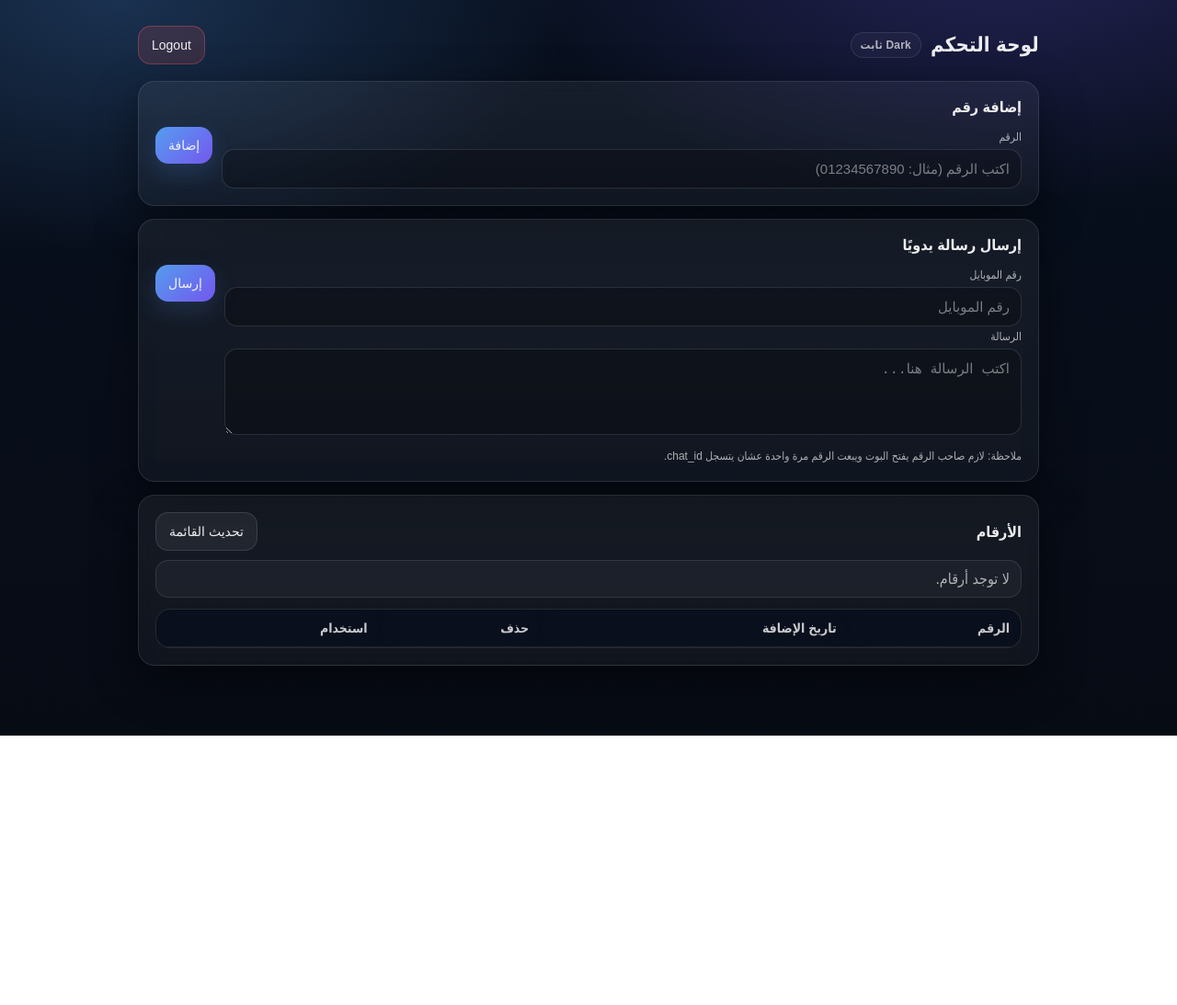
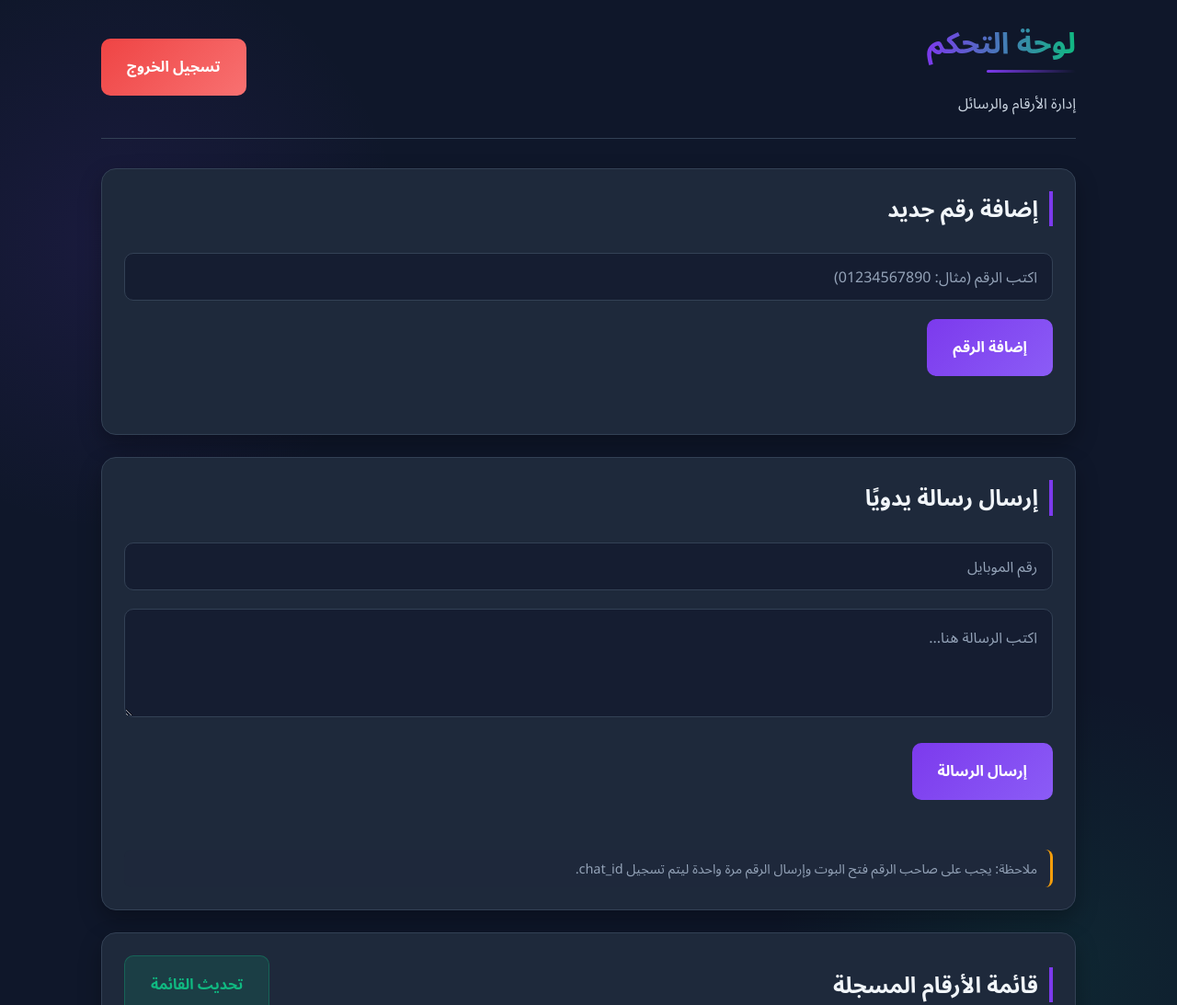
Before and after one commit to johnlatif16/telegram_lab, a website: page public/dashboard.html in a window 1280 px wide. Shown: the top 1093 px of the page at 92% size. Before the commit the page ends 800 px from the top, so only its background shows below. Drawn offline with Linux system fonts and the light colour scheme; no server answers; sample sign-in values are in the browser's storage.

Commit message:
Update dashboard.html

```diff
--- a/public/dashboard.html
+++ b/public/dashboard.html
@@ -4,278 +4,349 @@
   <meta charset="utf-8" />
   <meta name="viewport" content="width=device-width,initial-scale=1" />
   <title>Dashboard</title>
-
   <style>
-    :root{
-      --bg: #0b1220;
-      --panel: rgba(255,255,255,.06);
-      --panel2: rgba(255,255,255,.04);
-      --border: rgba(255,255,255,.10);
-      --text: rgba(255,255,255,.92);
-      --muted: rgba(255,255,255,.66);
-
-      --brand: #5aa7ff;
-      --brand2: #7c5cff;
-      --ok: #39d98a;
-      --danger: #ff5d5d;
-      --warn: #ffcc66;
-
-      --shadow: 0 16px 50px rgba(0,0,0,.45);
-      --radius: 18px;
+    /* تخصيص الخطوط والألوان */
+    :root {
+      --primary: #7c3aed;
+      --primary-light: #8b5cf6;
+      --secondary: #10b981;
+      --danger: #ef4444;
+      --warning: #f59e0b;
+      --dark-bg: #0f172a;
+      --dark-card: #1e293b;
+      --dark-border: #334155;
+      --text-primary: #f1f5f9;
+      --text-secondary: #cbd5e1;
+      --text-muted: #94a3b8;
+      --shadow: rgba(0, 0, 0, 0.3);
     }
 
-    *{ box-sizing:border-box; }
-    html,body{ height:100%; }
-    body{
-      margin:0;
-      font-family: Arial, system-ui, -apple-system, "Segoe UI", Tahoma, sans-serif;
-      background:
-        radial-gradient(900px 500px at 85% -10%, rgba(124,92,255,.25), transparent 60%),
-        radial-gradient(900px 500px at 10% 0%, rgba(90,167,255,.22), transparent 55%),
-        linear-gradient(180deg, #08101f 0%, #070b14 100%);
-      color:var(--text);
-      padding:28px;
+    * {
+      box-sizing: border-box;
+      margin: 0;
+      padding: 0;
     }
 
-    .wrap{ max-width: 980px; margin:0 auto; }
-
-    .topbar{
-      display:flex;
-      justify-content:space-between;
-      align-items:center;
-      gap:12px;
-      flex-wrap:wrap;
-      margin-bottom:18px;
+    body {
+      font-family: 'Segoe UI', 'Noto Sans Arabic', Tahoma, sans-serif;
+      margin: 0;
+      padding: 0;
+      background-color: var(--dark-bg);
+      color: var(--text-primary);
+      line-height: 1.6;
+      min-height: 100vh;
+      background-image:
+        radial-gradient(circle at 10% 20%, rgba(124, 58, 237, 0.1) 0%, transparent 20%),
+        radial-gradient(circle at 90% 80%, rgba(16, 185, 129, 0.1) 0%, transparent 20%);
     }
 
-    h2{
-      margin:0;
-      font-size:22px;
-      letter-spacing:.2px;
-      display:flex;
-      align-items:center;
-      gap:10px;
+    .container {
+      max-width: 1100px;
+      margin: 0 auto;
+      padding: 20px;
     }
 
-    .badge{
-      font-size:12px;
-      padding:6px 10px;
-      border:1px solid var(--border);
-      border-radius:999px;
-      color:var(--muted);
-      background:rgba(255,255,255,.03);
+    /* تحسين العناوين */
+    h2 {
+      font-size: 2rem;
+      margin-bottom: 1.5rem;
+      background: linear-gradient(90deg, var(--primary), var(--secondary));
+      -webkit-background-clip: text;
+      -webkit-text-fill-color: transparent;
+      background-clip: text;
+      position: relative;
+      display: inline-block;
     }
 
-    .card{
-      background: linear-gradient(180deg, var(--panel) 0%, var(--panel2) 100%);
-      border:1px solid var(--border);
-      border-radius: var(--radius);
-      padding:18px;
-      margin:14px 0;
-      box-shadow: var(--shadow);
-      backdrop-filter: blur(8px);
+    h2::after {
+      content: '';
+      position: absolute;
+      bottom: -8px;
+      right: 0;
+      width: 60%;
+      height: 3px;
+      background: linear-gradient(90deg, var(--primary), transparent);
+      border-radius: 3px;
     }
 
-    .card h3{
-      margin:0 0 12px;
-      font-size:16px;
-      color: rgba(255,255,255,.92);
+    h3 {
+      font-size: 1.5rem;
+      margin-bottom: 1.2rem;
+      color: var(--text-primary);
+      border-right: 4px solid var(--primary);
+      padding-right: 12px;
     }
 
-    .grid{
-      display:grid;
-      grid-template-columns: 1fr auto;
-      gap:10px;
-      align-items:start;
+    /* تحسين الترويسة */
+    .header {
+      display: flex;
+      justify-content: space-between;
+      align-items: center;
+      gap: 15px;
+      flex-wrap: wrap;
+      margin-bottom: 2rem;
+      padding-bottom: 1.5rem;
+      border-bottom: 1px solid var(--dark-border);
     }
 
-    @media (max-width: 720px){
-      .grid{ grid-template-columns: 1fr; }
+    /* تحسين الكروت */
+    .card {
+      background-color: var(--dark-card);
+      border: 1px solid var(--dark-border);
+      border-radius: 16px;
+      padding: 24px;
+      margin: 24px 0;
+      box-shadow: 0 10px 25px var(--shadow);
+      transition: transform 0.3s ease, box-shadow 0.3s ease;
     }
 
-    label{ display:block; font-size:12px; color:var(--muted); margin:4px 0 6px; }
-
-    input, textarea{
-      width:100%;
-      padding:12px 12px;
-      font-size:15px;
-      color: var(--text);
-      background: rgba(0,0,0,.25);
-      border: 1px solid rgba(255,255,255,.12);
-      border-radius: 14px;
-      outline: none;
-      transition: .15s ease;
-    }
-    input::placeholder, textarea::placeholder{ color: rgba(255,255,255,.45); }
-    input:focus, textarea:focus{
-      border-color: rgba(90,167,255,.55);
-      box-shadow: 0 0 0 3px rgba(90,167,255,.18);
+    .card:hover {
+      transform: translateY(-5px);
+      box-shadow: 0 15px 35px rgba(0, 0, 0, 0.4);
     }
 
-    .actions{
-      display:flex;
-      gap:10px;
-      align-items:center;
-      justify-content:flex-end;
-      flex-wrap:wrap;
+    /* تحسين حقول الإدخال */
+    input, textarea {
+      width: 100%;
+      padding: 14px 16px;
+      margin: 10px 0;
+      font-size: 16px;
+      background-color: rgba(15, 23, 42, 0.6);
+      border: 1px solid var(--dark-border);
+      border-radius: 10px;
+      color: var(--text-primary);
+      transition: all 0.3s ease;
+      font-family: inherit;
     }
 
-    button{
-      cursor:pointer;
-      border:none;
-      border-radius: 14px;
-      padding:12px 14px;
-      font-size:14px;
-      color: rgba(255,255,255,.92);
-      background: linear-gradient(135deg, rgba(90,167,255,.92), rgba(124,92,255,.92));
-      box-shadow: 0 10px 26px rgba(90,167,255,.16);
-      transition: transform .12s ease, filter .12s ease, opacity .12s ease;
-      white-space:nowrap;
-    }
-    button:hover{ transform: translateY(-1px); filter: brightness(1.05); }
-    button:active{ transform: translateY(0); opacity:.92; }
-
-    .btn-ghost{
-      background: rgba(255,255,255,.06);
-      border:1px solid rgba(255,255,255,.12);
-      box-shadow:none;
+    input:focus, textarea:focus {
+      outline: none;
+      border-color: var(--primary);
+      box-shadow: 0 0 0 3px rgba(124, 58, 237, 0.2);
     }
 
-    .btn-danger{
-      background: rgba(255,93,93,.14);
-      border:1px solid rgba(255,93,93,.35);
-      box-shadow:none;
-    }
-    .btn-danger:hover{ filter: brightness(1.08); }
-
-    .hint{
-      margin-top:10px;
-      color: var(--muted);
-      font-size: 12px;
-      line-height:1.5;
+    input::placeholder, textarea::placeholder {
+      color: var(--text-muted);
     }
 
-    .msg{
-      margin-top:10px;
-      padding:10px 12px;
-      border-radius: 14px;
-      border:1px solid rgba(255,255,255,.10);
-      background: rgba(255,255,255,.04);
-      color: var(--muted);
-    }
-    .msg.ok{
-      border-color: rgba(57,217,138,.35);
-      background: rgba(57,217,138,.10);
-      color: rgba(255,255,255,.92);
-    }
-    .msg.err{
-      border-color: rgba(255,93,93,.35);
-      background: rgba(255,93,93,.12);
-      color: rgba(255,255,255,.92);
+    /* تحسين الأزرار */
+    button {
+      padding: 14px 28px;
+      font-size: 16px;
+      font-weight: 600;
+      border: none;
+      border-radius: 10px;
+      cursor: pointer;
+      transition: all 0.3s ease;
+      font-family: inherit;
+      display: inline-flex;
+      align-items: center;
+      justify-content: center;
+      gap: 8px;
     }
 
-    .tableWrap{
-      overflow:auto;
-      border-radius: 16px;
-      border:1px solid rgba(255,255,255,.10);
-      background: rgba(0,0,0,.18);
-      margin-top:12px;
+    #add, #send {
+      background: linear-gradient(135deg, var(--primary), var(--primary-light));
+      color: white;
+      margin-top: 10px;
     }
 
-    table{ width:100%; border-collapse:collapse; min-width: 620px; }
-    th, td{
-      padding:12px 12px;
-      text-align:right;
-      border-bottom:1px solid rgba(255,255,255,.08);
-      vertical-align:middle;
-      font-size:14px;
+    #add:hover, #send:hover {
+      background: linear-gradient(135deg, var(--primary-light), var(--primary));
+      transform: translateY(-2px);
+      box-shadow: 0 8px 20px rgba(124, 58, 237, 0.3);
     }
-    th{
-      position:sticky;
-      top:0;
-      background: rgba(10,16,30,.92);
-      backdrop-filter: blur(8px);
-      color: rgba(255,255,255,.78);
-      font-weight:600;
+
+    #refresh {
+      background-color: rgba(16, 185, 129, 0.15);
+      color: var(--secondary);
+      border: 1px solid rgba(16, 185, 129, 0.3);
     }
-    tbody tr:hover{ background: rgba(255,255,255,.04); }
 
-    .pill{
-      display:inline-flex;
-      gap:8px;
-      align-items:center;
-      padding:8px 10px;
-      border-radius: 999px;
-      border:1px solid rgba(255,255,255,.10);
-      background: rgba(255,255,255,.04);
-      color: rgba(255,255,255,.85);
-      font-size:12px;
+    #refresh:hover {
+      background-color: rgba(16, 185, 129, 0.25);
+      transform: translateY(-2px);
+    }
+
+    .danger {
+      background: linear-gradient(135deg, var(--danger), #f87171);
+      color: white;
+    }
+
+    .danger:hover {
+      background: linear-gradient(135deg, #f87171, var(--danger));
+      transform: translateY(-2px);
+      box-shadow: 0 8px 20px rgba(239, 68, 68, 0.3);
+    }
+
+    /* تحسين الجدول */
+    table {
+      width: 100%;
+      border-collapse: collapse;
+      margin-top: 20px;
+      border-radius: 10px;
+      overflow: hidden;
+      box-shadow: 0 5px 15px rgba(0, 0, 0, 0.2);
+    }
+
+    th {
+      background-color: rgba(30, 41, 59, 0.8);
+      padding: 18px 15px;
+      text-align: right;
+      font-weight: 600;
+      color: var(--text-primary);
+      border-bottom: 2px solid var(--dark-border);
+    }
+
+    td {
+      padding: 16px 15px;
+      text-align: right;
+      border-bottom: 1px solid var(--dark-border);
+      color: var(--text-secondary);
+    }
+
+    tr {
+      transition: background-color 0.2s ease;
+    }
+
+    tr:hover {
+      background-color: rgba(30, 41, 59, 0.6);
+    }
+
+    /* تحسين الرسائل */
+    #addMsg, #sendMsg, #listMsg {
+      margin-top: 15px;
+      padding: 12px 16px;
+      border-radius: 10px;
+      font-weight: 500;
+    }
+
+    .ok {
+      background-color: rgba(16, 185, 129, 0.15);
+      color: #10b981;
+      border-right: 4px solid #10b981;
+    }
+
+    .err {
+      background-color: rgba(239, 68, 68, 0.15);
+      color: #ef4444;
+      border-right: 4px solid #ef4444;
+    }
+
+    /* تحسين النصوص الصغيرة */
+    small {
+      display: block;
+      margin-top: 15px;
+      color: var(--text-muted);
+      font-size: 0.9rem;
+      line-height: 1.5;
+      padding: 10px 14px;
+      background-color: rgba(30, 41, 59, 0.6);
+      border-radius: 8px;
+      border-right: 3px solid var(--warning);
+    }
+
+    /* تحسين الأزرار داخل الجدول */
+    table button {
+      padding: 10px 18px;
+      font-size: 14px;
+      margin: 0;
+    }
+
+    /* تحسين التمرير */
+    ::-webkit-scrollbar {
+      width: 10px;
+    }
+
+    ::-webkit-scrollbar-track {
+      background: var(--dark-card);
+    }
+
+    ::-webkit-scrollbar-thumb {
+      background: var(--primary);
+      border-radius: 5px;
+    }
+
+    ::-webkit-scrollbar-thumb:hover {
+      background: var(--primary-light);
+    }
+
+    /* تحسين للشاشات الصغيرة */
+    @media (max-width: 768px) {
+      .container {
+        padding: 15px;
+      }
+
+      h2 {
+        font-size: 1.7rem;
+      }
+
+      h3 {
+        font-size: 1.3rem;
+      }
+
+      .card {
+        padding: 18px;
+      }
+
+      table {
+        display: block;
+        overflow-x: auto;
+      }
+
+      button {
+        padding: 12px 20px;
+        font-size: 15px;
+      }
     }
   </style>
 </head>
-
 <body>
-  <div class="wrap">
-    <div class="topbar">
-      <h2>لوحة التحكم <span class="badge">Dark ثابت</span></h2>
-      <button id="logout" class="btn-danger">Logout</button>
+  <div class="container">
+    <div class="header">
+      <div>
+        <h2>لوحة التحكم</h2>
+        <p style="color: var(--text-secondary); margin-top: 5px;">إدارة الأرقام والرسائل</p>
+      </div>
+      <button id="logout" class="danger">
+        <span>تسجيل الخروج</span>
+      </button>
     </div>
 
     <div class="card">
-      <h3>إضافة رقم</h3>
-      <div class="grid">
-        <div>
-          <label for="phone">الرقم</label>
+      <h3>إضافة رقم جديد</h3>
       <input id="phone" placeholder="اكتب الرقم (مثال: 01234567890)" />
+      <button id="add">إضافة الرقم</button>
       <div id="addMsg"></div>
-        </div>
-        <div class="actions">
-          <button id="add">إضافة</button>
-        </div>
-      </div>
     </div>
 
     <div class="card">
       <h3>إرسال رسالة يدويًا</h3>
-      <div class="grid">
-        <div>
-          <label for="sendPhone">رقم الموبايل</label>
       <input id="sendPhone" placeholder="رقم الموبايل" />
-          <label for="message">الرسالة</label>
       <textarea id="message" rows="4" placeholder="اكتب الرسالة هنا..."></textarea>
+      <button id="send">إرسال الرسالة</button>
       <div id="sendMsg"></div>
-
-          <div class="hint">
-            ملاحظة: لازم صاحب الرقم يفتح البوت ويبعت الرقم مرة واحدة عشان يتسجل chat_id.
-          </div>
-        </div>
-        <div class="actions">
-          <button id="send">إرسال</button>
-        </div>
-      </div>
+      <small>
+        ملاحظة: يجب على صاحب الرقم فتح البوت وإرسال الرقم مرة واحدة ليتم تسجيل chat_id.
+      </small>
     </div>
 
     <div class="card">
-      <div style="display:flex;justify-content:space-between;align-items:center;gap:10px;flex-wrap:wrap">
-        <h3 style="margin:0">الأرقام</h3>
-        <button id="refresh" class="btn-ghost">تحديث القائمة</button>
+      <div style="display: flex; justify-content: space-between; align-items: center; flex-wrap: wrap; gap: 15px; margin-bottom: 20px;">
+        <h3 style="margin-bottom: 0;">قائمة الأرقام المسجلة</h3>
+        <button id="refresh">تحديث القائمة</button>
       </div>
-
       <div id="listMsg"></div>
-
-      <div class="tableWrap">
       <table>
         <thead>
           <tr>
             <th>الرقم</th>
             <th>تاريخ الإضافة</th>
-              <th>حذف</th>
-              <th>استخدام</th>
+            <th>الإجراءات</th>
           </tr>
         </thead>
         <tbody id="tbody"></tbody>
       </table>
-      </div>
     </div>
   </div>
 
@@ -297,15 +368,12 @@
       return resp;
     }
 
-    function setMsg(el, text, kind){
-      el.textContent = text || "";
-      el.className = text ? ("msg " + (kind || "")) : "";
-    }
-
     async function loadNumbers() {
       const tbody = document.getElementById("tbody");
       tbody.innerHTML = "";
-      setMsg(document.getElementById("listMsg"), "", "");
+      const listMsg = document.getElementById("listMsg");
+      listMsg.textContent = "";
+      listMsg.className = "";
 
       const resp = await api("/api/numbers");
       if (!resp) return;
@@ -314,44 +382,62 @@
       const items = data.items || [];
 
       if (!items.length) {
-        setMsg(document.getElementById("listMsg"), "لا توجد أرقام.", "");
+        listMsg.textContent = "لا توجد أرقام مسجلة حالياً.";
+        listMsg.className = "err";
         return;
       }
 
       for (const it of items) {
         const tr = document.createElement("tr");
 
+        // عمود الرقم
         const tdPhone = document.createElement("td");
-        tdPhone.innerHTML = `<span class="pill">${it.phone || ""}</span>`;
+        const phoneDiv = document.createElement("div");
+        phoneDiv.textContent = it.phone || "";
+        phoneDiv.style.fontWeight = "500";
+        phoneDiv.style.color = "var(--text-primary)";
+        tdPhone.appendChild(phoneDiv);
         tr.appendChild(tdPhone);
 
+        // عمود التاريخ
         const tdDate = document.createElement("td");
         tdDate.textContent = it.createdAt || "";
-        tdDate.style.color = "rgba(255,255,255,.70)";
+        tdDate.style.color = "var(--text-secondary)";
         tr.appendChild(tdDate);
 
-        const tdDel = document.createElement("td");
+        // عمود الإجراءات
+        const tdActions = document.createElement("td");
+        tdActions.style.display = "flex";
+        tdActions.style.gap = "10px";
+        tdActions.style.flexWrap = "wrap";
+
+        // زر الاستخدام
+        const useBtn = document.createElement("button");
+        useBtn.textContent = "استخدام";
+        useBtn.style.backgroundColor = "rgba(124, 58, 237, 0.15)";
+        useBtn.style.color = "var(--primary-light)";
+        useBtn.style.border = "1px solid rgba(124, 58, 237, 0.3)";
+        useBtn.onclick = () => {
+          document.getElementById("sendPhone").value = it.phone || "";
+          document.getElementById("message").focus();
+          window.scrollTo({ top: 0, behavior: "smooth" });
+        };
+
+        // زر الحذف
         const delBtn = document.createElement("button");
         delBtn.textContent = "حذف";
-        delBtn.className = "btn-danger";
+        delBtn.className = "danger";
         delBtn.onclick = async () => {
+          if (!confirm(`هل أنت متأكد من حذف الرقم ${it.phone}؟`)) return;
+
           const phone = normalizePhone(it.phone);
           const r = await api("/api/numbers/" + phone, { method: "DELETE" });
           if (r && r.ok) loadNumbers();
         };
-        tdDel.appendChild(delBtn);
-        tr.appendChild(tdDel);
 
-        const tdUse = document.createElement("td");
-        const useBtn = document.createElement("button");
-        useBtn.textContent = "استخدام";
-        useBtn.className = "btn-ghost";
-        useBtn.onclick = () => {
-          document.getElementById("sendPhone").value = it.phone || "";
-          window.scrollTo({ top: 0, behavior: "smooth" });
-        };
-        tdUse.appendChild(useBtn);
-        tr.appendChild(tdUse);
+        tdActions.appendChild(useBtn);
+        tdActions.appendChild(delBtn);
+        tr.appendChild(tdActions);
 
         tbody.appendChild(tr);
       }
@@ -360,9 +446,14 @@
     document.getElementById("add").onclick = async () => {
       const phone = normalizePhone(document.getElementById("phone").value);
       const msg = document.getElementById("addMsg");
-      setMsg(msg, "", "");
+      msg.textContent = "";
+      msg.className = "";
 
-      if (!phone) { setMsg(msg, "رقم غير صحيح", "err"); return; }
+      if (!phone || phone.length < 10) {
+        msg.textContent = "الرجاء إدخال رقم صحيح (10 أرقام على الأقل)";
+        msg.className="err";
+        return;
+      }
 
       const resp = await api("/api/numbers", {
         method: "POST",
@@ -375,12 +466,13 @@
       const data = await resp.json().catch(()=>({}));
 
       if (resp.ok) {
-        setMsg(msg, "تمت الإضافة ✅", "ok");
+        msg.textContent = "تمت إضافة الرقم بنجاح ✅";
+        msg.className = "ok";
         document.getElementById("phone").value = "";
         loadNumbers();
       } else {
-        const t = (data.detail ? (data.error + " — " + data.detail) : (data.error || ("HTTP " + resp.status)));
-        setMsg(msg, t, "err");
+        msg.textContent = (data.detail ? (data.error + " — " + data.detail) : (data.error || ("خطأ " + resp.status)));
+        msg.className = "err";
       }
     };
 
@@ -388,10 +480,20 @@
       const phone = normalizePhone(document.getElementById("sendPhone").value);
       const message = document.getElementById("message").value.trim();
       const msg = document.getElementById("sendMsg");
-      setMsg(msg, "", "");
+      msg.textContent = "";
+      msg.className = "";
 
-      if (!phone) { setMsg(msg,"رقم غير صحيح","err"); return; }
-      if (!message) { setMsg(msg,"اكتب رسالة","err"); return; }
+      if (!phone || phone.length < 10) {
+        msg.textContent="الرجاء إدخال رقم صحيح";
+        msg.className="err";
+        return;
+      }
+
+      if (!message) {
+        msg.textContent="الرجاء كتابة نص الرسالة";
+        msg.className="err";
+        return;
+      }
 
       const resp = await api("/api/send", {
         method: "POST",
@@ -404,26 +506,39 @@
       const data = await resp.json().catch(()=>({}));
 
       if (resp.ok) {
-        setMsg(msg, "تم الإرسال ✅", "ok");
+        msg.textContent = "تم إرسال الرسالة بنجاح ✅";
+        msg.className = "ok";
+        document.getElementById("message").value = "";
       } else {
-        const t = (data.detail ? (data.error + " — " + data.detail) : (data.error || ("HTTP " + resp.status)));
-        setMsg(msg, t, "err");
+        msg.textContent = (data.detail ? (data.error + " — " + data.detail) : (data.error || ("خطأ " + resp.status)));
+        msg.className = "err";
       }
     };
 
     document.getElementById("refresh").onclick = loadNumbers;
 
     document.getElementById("logout").onclick = async () => {
+      if (!confirm("هل تريد تسجيل الخروج؟")) return;
+
       await fetch("/api/auth/logout", { method: "POST" }).catch(()=>{});
       localStorage.removeItem("jwt");
       location.href = "/login";
     };
 
+    // التحقق من وجود التوكن
     if (!localStorage.getItem("jwt")) {
       location.href = "/login";
     } else {
       loadNumbers();
     }
+
+    // إضافة تأثيرات بصرية إضافية
+    document.addEventListener('DOMContentLoaded', function() {
+      const cards = document.querySelectorAll('.card');
+      cards.forEach((card, index) => {
+        card.style.animationDelay = `${index * 0.1}s`;
+      });
+    });
   </script>
 </body>
 </html>
```
Lines whose indentation alone changed are shown as unchanged.
